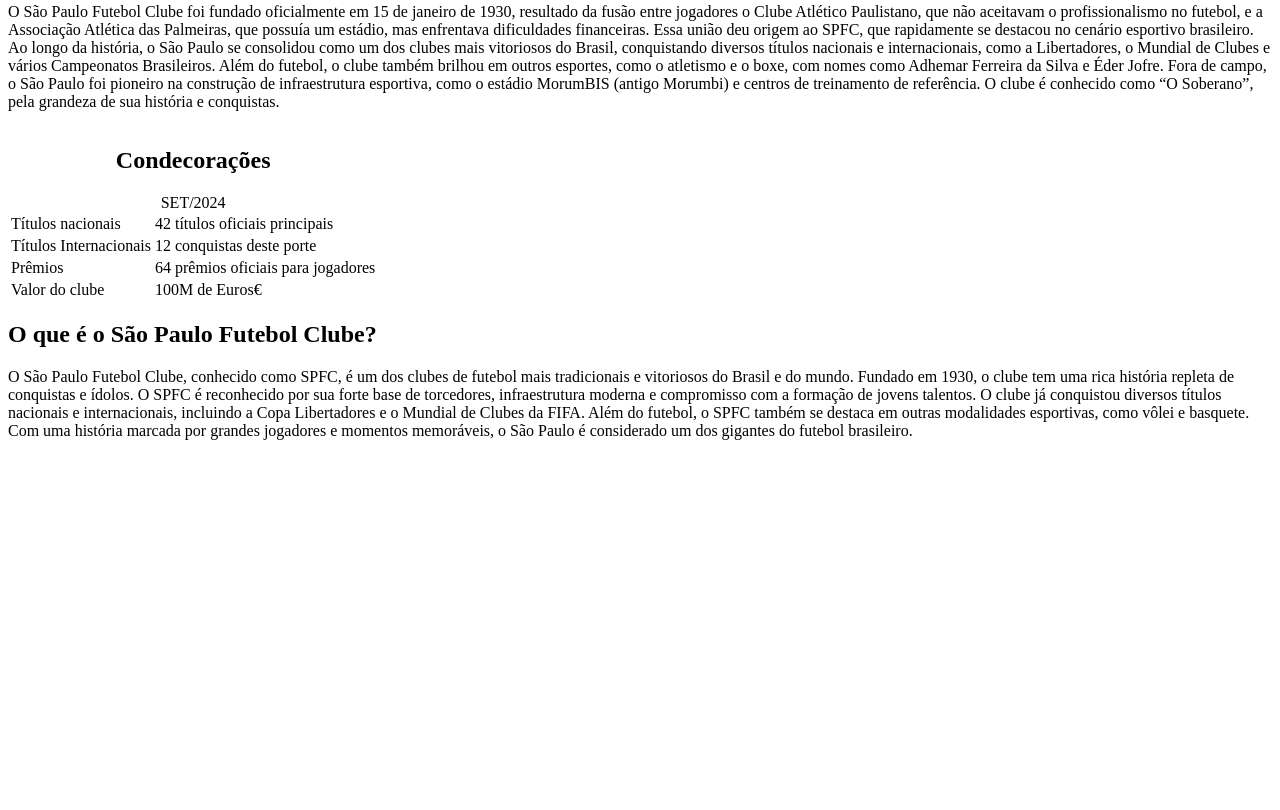
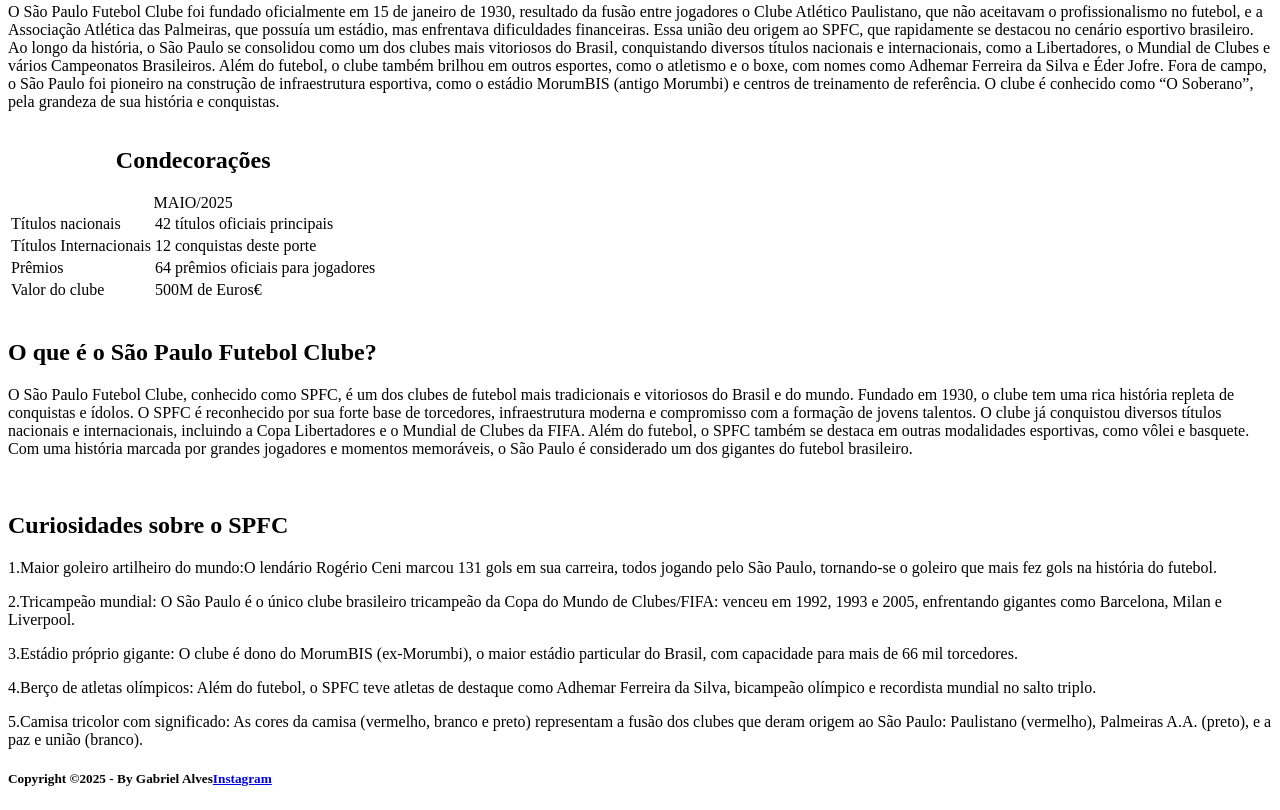
Before and after one commit to Gbl816/Aula_06, a plain HTML site: page index.html in a window 1280 px wide. Shown: the part 860-1670 px from the top of the page. Before the commit the page ends 1316 px from the top, so only its background shows below. Drawn offline with Linux system fonts and the light colour scheme.

Commit message:
Fim do HTML

```diff
--- a/index.html
+++ b/index.html
@@ -44,23 +44,32 @@ Além do futebol, o clube também brilhou em outros esportes, como o atletismo e
 Fora de campo, o São Paulo foi pioneiro na construção de infraestrutura esportiva, como o estádio MorumBIS (antigo Morumbi) e centros de
 treinamento de referência.
 O clube é conhecido como “O Soberano”, pela grandeza de sua história e conquistas.<p>
+    </article>
+</section>
     <table id="SPFC">
-        <caption><h2>Condecorações</h2><span>SET/2024</span></caption>
+        <caption><h2>Condecorações</h2><span>MAIO/2025</span></caption>
         <tr><td class="ce">Títulos nacionais</td><td class="cd">42 títulos oficiais principais</td></tr>
         <tr><td class="ce">Títulos Internacionais</td><td class="cd">12 conquistas deste porte</td></tr>
         <tr><td class="ce">Prêmios</td><td class="cd">64 prêmios oficiais para jogadores</td></tr>
-        <tr><td class="ce">Valor do clube</td><td class="cd">100M de Euros&euro;</td></tr>
+        <tr><td class="ce">Valor do clube</td><td class="cd">500M de Euros&euro;</td></tr>
       </table>
+      <br>
         <h2 class="na">O que é o São Paulo Futebol Clube?</h2>
             <p>O São Paulo Futebol Clube, conhecido como SPFC, é um dos clubes de futebol mais tradicionais e vitoriosos do Brasil e do mundo.
                 Fundado em 1930, o clube tem uma rica história repleta de conquistas e ídolos. O SPFC é reconhecido por sua forte base de torcedores,
                 infraestrutura moderna e compromisso com a formação de jovens talentos. O clube já conquistou diversos títulos nacionais e internacionais,
                 incluindo a Copa Libertadores e o Mundial de Clubes da FIFA. Além do futebol, o SPFC também se destaca em outras modalidades esportivas,
                 como vôlei e basquete. Com uma história marcada por grandes jogadores e momentos memoráveis, o São Paulo é considerado um dos gigantes do futebol brasileiro.</p>
-
-</header>
-</article>
-</section>
+                <br>
+                <h2>Curiosidades sobre o SPFC</h2>
+       <p>1.Maior goleiro artilheiro do mundo:O lendário Rogério Ceni marcou 131 gols em sua carreira, todos jogando pelo São Paulo, tornando-se o goleiro que mais fez gols na história do futebol.</p>
+       <p>2.Tricampeão mundial: O São Paulo é o único clube brasileiro tricampeão da Copa do Mundo de Clubes/FIFA: venceu em 1992, 1993 e 2005, enfrentando gigantes como Barcelona, Milan e Liverpool.</p>
+       <p>3.Estádio próprio gigante: O clube é dono do MorumBIS (ex-Morumbi), o maior estádio particular do Brasil, com capacidade para mais de 66 mil torcedores.</p>
+       <p>4.Berço de atletas olímpicos: Além do futebol, o SPFC teve atletas de destaque como Adhemar Ferreira da Silva, bicampeão olímpico e recordista mundial no salto triplo.</p>
+       <p>5.Camisa tricolor com significado: As cores da camisa (vermelho, branco e preto) representam a fusão dos clubes que deram origem ao São Paulo: Paulistano (vermelho), Palmeiras A.A. (preto), e a paz e união (branco).</p>
+       <footer id="Rodape">
+        <h5>Copyright &copy;2025 - By Gabriel Alves<a href="https://www.instagram.com/g4briel816/">Instagram</a></h5>
+      </footer>
     </div>
 </div>
 </body>
```
